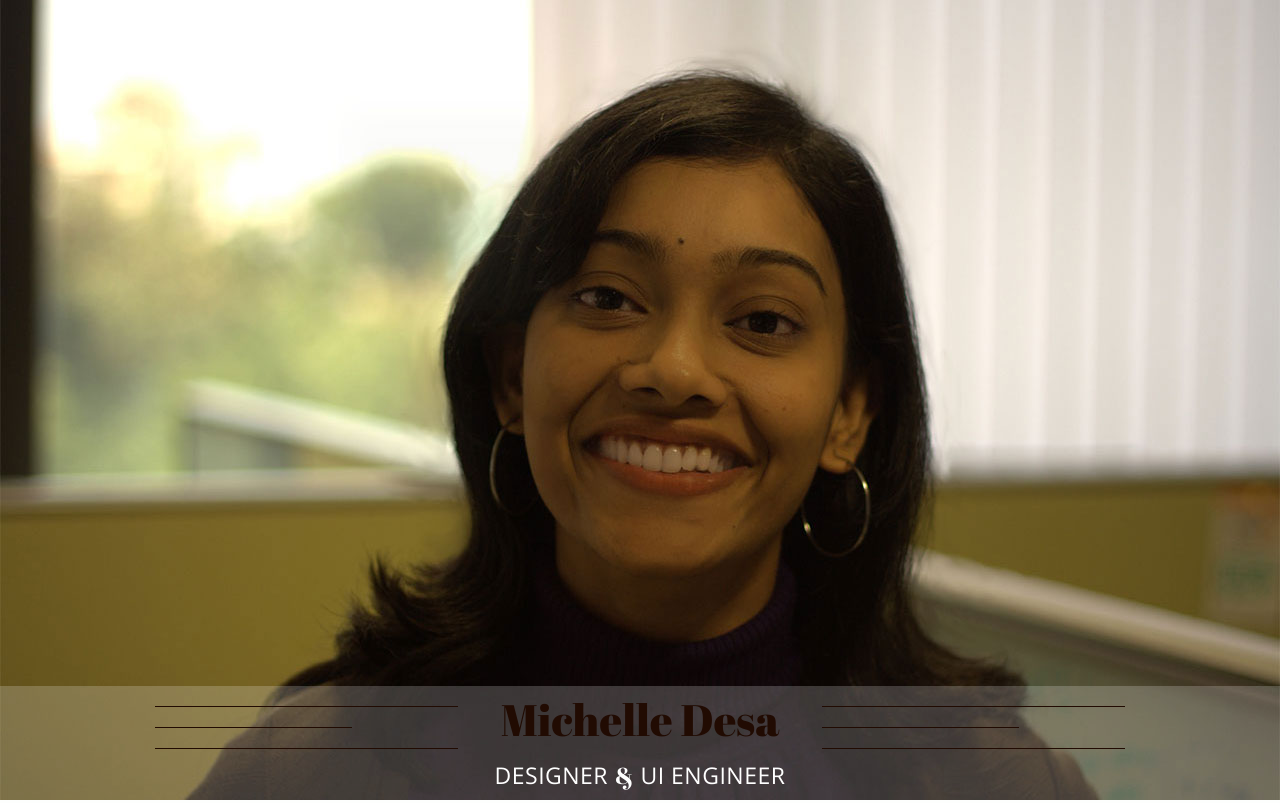
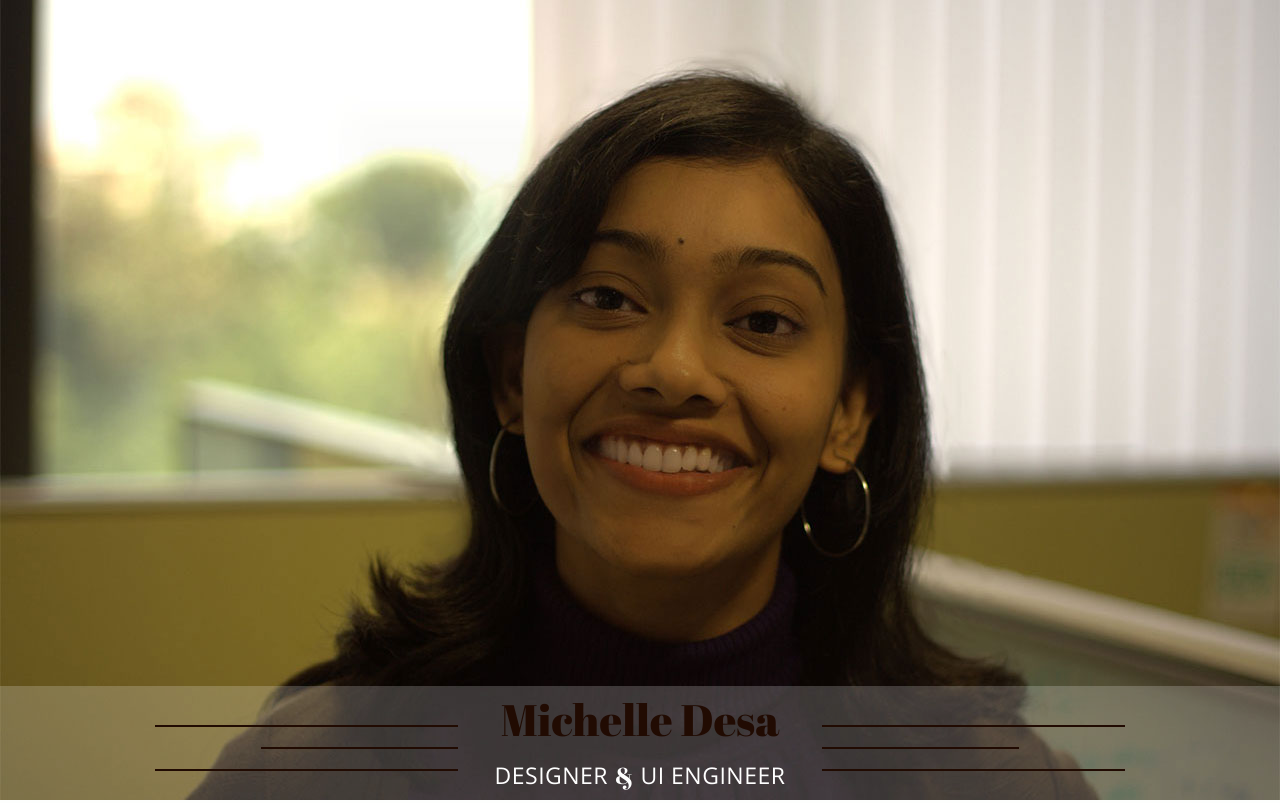
Before and after one commit to MichelleDesa/michelledesa.github.io, a website: page index.html in a window 1280 px wide. Shown: the top 803 px of the page. Drawn offline with nearby package versions, Linux system fonts and the light colour scheme.

Commit message:
Finish title secondary header separator's styling for large screens

```diff
--- a/index.html
+++ b/index.html
@@ -14,16 +14,16 @@
       </div>
       <div class="intro-block">
         <div class="row">
-          <div class="large-4 columns">
+          <div class="large-4 columns sep-blocks">
             <hr class="full">
-            <hr class="part">
+            <hr class="part right-aligned">
             <hr class="full">
           </div>
           <div class="large-4 columns details">
             <h1 class="header">Michelle Desa</h1>
             <h4 class="secondary-header">Designer <span class="separator">&</span> UI Engineer</h4>
           </div>
-          <div class="large-4 columns">
+          <div class="large-4 columns sep-blocks">
             <hr class="full">
             <hr class="part">
             <hr class="full">
--- a/scss/_common.scss
+++ b/scss/_common.scss
@@ -15,14 +15,21 @@
     width: 100%;
     position: absolute;
     bottom: 0;
+    .sep-blocks {
+        padding-top: 1.2rem;
+    }
     hr {
         border: 0;
-        border-top: 1px solid $body-text-color;
+        border-top: 2px solid $body-text-color;
         &.full {
             width: 100%;
         }
         &.part {
             width: 65%;
+            &.right-aligned {
+                position: relative;
+                left: 35%;
+            }
         }
     }
     .header {
```
Also changed, not shown: stylesheets/app.css.
